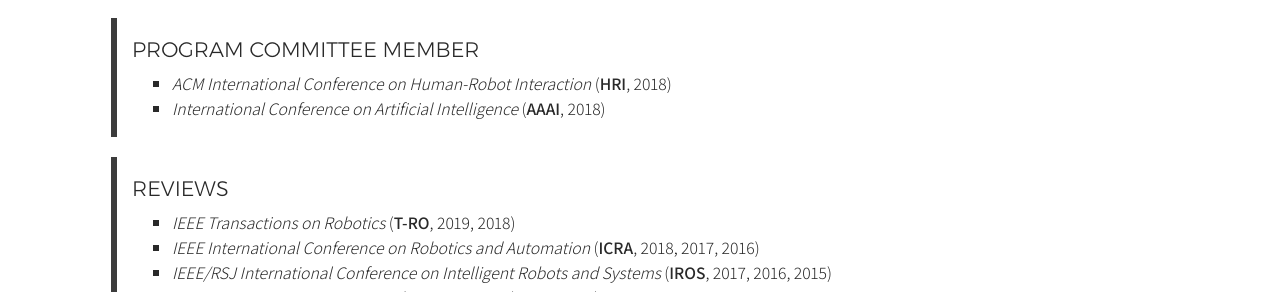
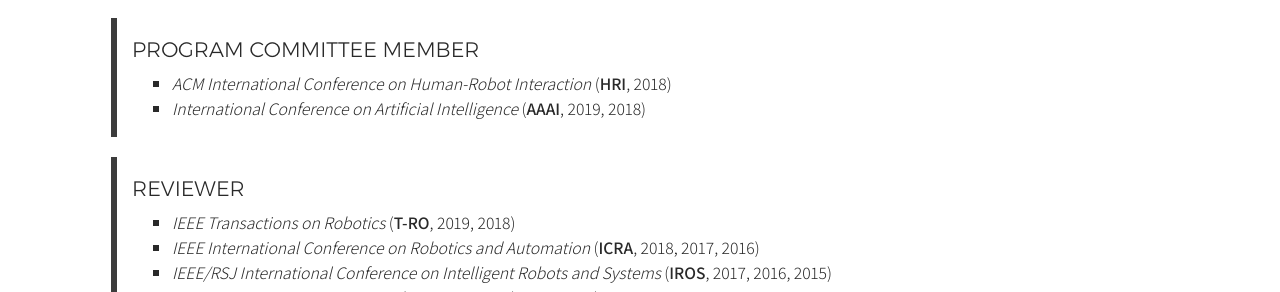
Before and after one commit to alecive/alecive.github.io, a Jekyll site: the page built from _posts/cv/2017-02-08-CV-AlessandroRoncone.md, in a window 1280 px wide and 900 px high, scrolled down 6825 px. Shown: the part 163-455 px from the top of the window. Built offline with Jekyll 4.4.1, drawn with Linux system fonts in a browser that asks for light colours; nearby versions of some CDN libraries; some web fonts are replaced.

Commit message:
[cv] Added PC for AAAI 2019

```diff
--- a/_data/cv-misc.yml
+++ b/_data/cv-misc.yml
@@ -15,8 +15,8 @@
  - title: "Program Committee member"
    elems:
     - "<i>ACM International Conference on Human-Robot Interaction</i> (<b>HRI</b>, 2018)"
-    - "<i>International Conference on Artificial Intelligence</i> (<b>AAAI</b>, 2018)"
- - title: "Reviews"
+    - "<i>International Conference on Artificial Intelligence</i> (<b>AAAI</b>, 2019, 2018)"
+ - title: "Reviewer"
    elems:
     - "<i>IEEE Transactions on Robotics</i> (<b>T-RO</b>, 2019, 2018)"
     - "<i>IEEE International Conference on Robotics and Automation</i> (<b>ICRA</b>, 2018, 2017, 2016)"
```
